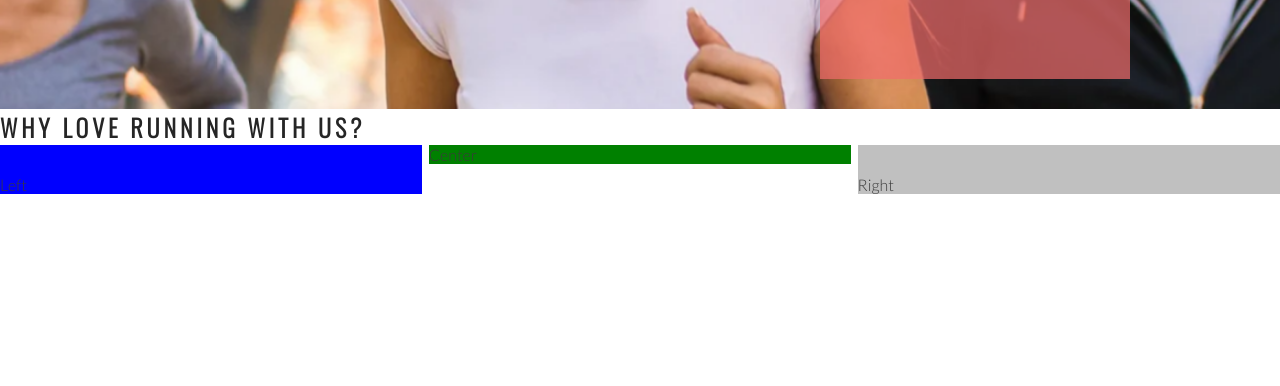
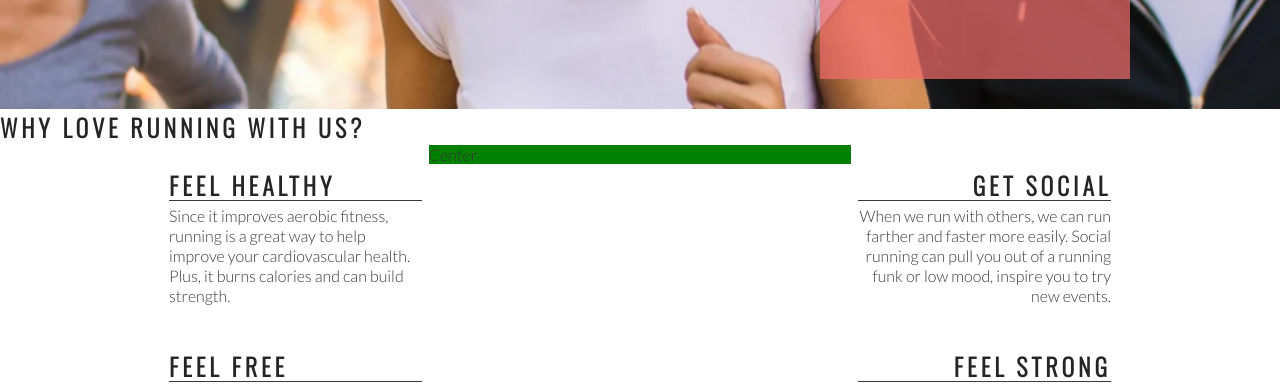
Before and after one commit to sinastiller/love-running, a plain HTML site: page index.html in a window 1280 px wide. Shown: the part 566-952 px from the top of the page. Drawn offline with nearby package versions, Linux system fonts and the light colour scheme.

Commit message:
Add right about section content and style

```diff
--- a/assets/css/style.css
+++ b/assets/css/style.css
@@ -122,14 +122,12 @@ h1, h2 {
     padding-top: 30px;
     width: 33%;
     float: left;
-    background-color: blue;
 }
 
 #right-about {
     padding-top: 30px;
     width: 33%;
     float: right;
-    background-color: silver;
 }
 
 #center-about {
@@ -137,3 +135,33 @@ h1, h2 {
     margin: 0 auto;
     background-color: green;
 }
+
+hr {
+    border-top: 1px solid #3a3a3a ;
+    width: 100%;
+    margin: 5px 0;
+}
+.left-about-heading {
+    width: 60%;
+    float: right;
+    line-height: 20px;
+    clear: both;
+    margin-bottom: 50px;
+}
+
+.right-about-heading {
+    width: 60%;
+    float: left;
+    line-height: 20px;
+    clear: both;
+    margin-bottom: 50px;
+}
+
+
+.right-about-heading h2 {
+    text-align: right;
+}
+
+.right-about-heading p {
+    text-align: right;
+}
--- a/index.html
+++ b/index.html
@@ -40,8 +40,36 @@
     </section>
     <section id="club-ethos">
         <h1>Why Love Running With Us?</h1>
-        <div id="left-about">Left</div>
-        <div id="right-about">Right</div>
+        <div id="left-about">
+            <div class="left-about-heading">
+                <h2>Feel Healthy</h2>
+                <hr>
+                <p>Since it improves aerobic fitness, running is a great way to help improve your cardiovascular health.
+                    Plus, it burns calories and can build strength.
+                </p>
+            </div>
+
+            <div class="left-about-heading">
+                <h2>Feel Free</h2>
+                <hr>
+                <p>Physical exercise, running included, is known to release endorphins in the brain. Endorphins make you
+                    more energetic, more awake and, yes, happier.
+                </p>
+            </div>
+        </div>
+        <div id="right-about">
+            <div class="right-about-heading">
+                <h2>Get Social</h2>
+                <hr>
+                <p>When we run with others, we can run farther and faster more easily. Social running can pull you out
+                    of a running funk or low mood, inspire you to try new events.</p>
+            </div>
+            <div class="right-about-heading">
+                <h2>Feel Strong</h2>
+                <hr>
+                <p>Running strengthens your heart by pumping blood more effectively through your body. </p>
+            </div>
+        </div>
         <div id="center-about">Center</div>
     </section>
     <section>
```
